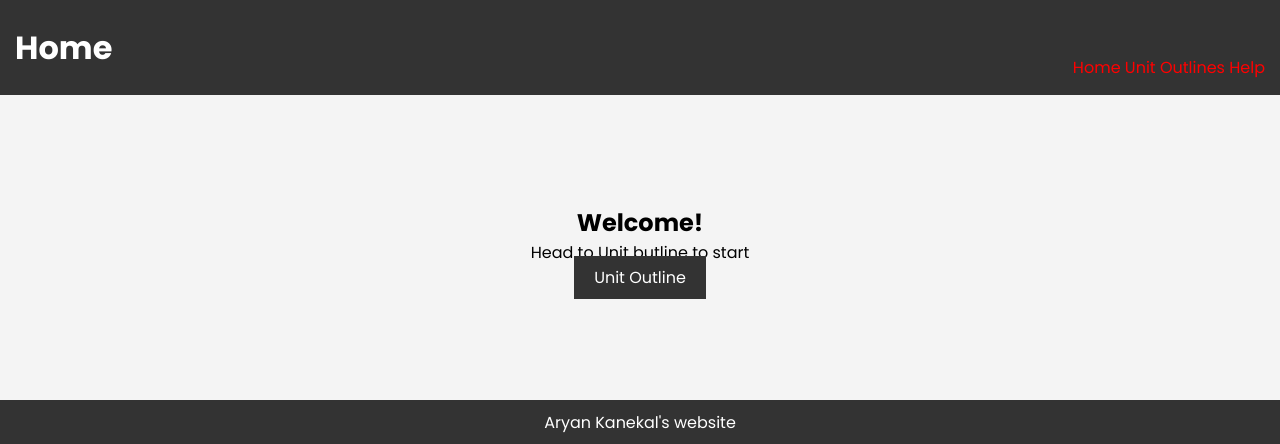
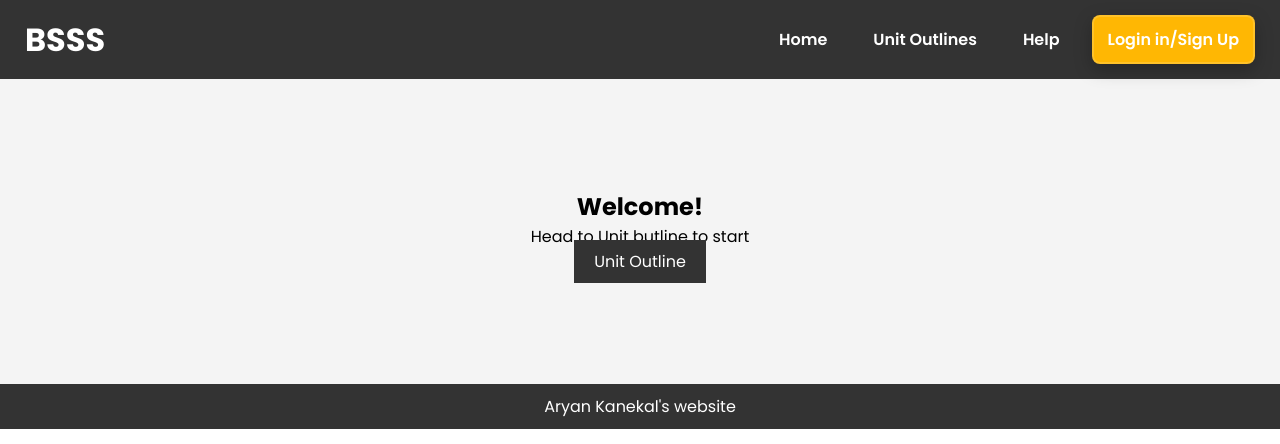
Before and after one commit to 8001688-cmyk/PracticeSchool2, a Django app: page /home/ in a window 1280 px wide. Shown: the top 444 px of the page. Run offline with Django 3.2, Linux system fonts and the light colour scheme.

Commit message:
changed home page more. and fixef the logout button.

```diff
--- a/PracticeSchool1/MyApp1/Static/Style.css
+++ b/PracticeSchool1/MyApp1/Static/Style.css
@@ -31,23 +31,61 @@ td {
 .home-header{
     background-color: #333;
     color: white;
-    padding: 15px;
+    padding: 15px 25px;
     display: flex;
     justify-content: space-between;
     align-items: center;
 }
 
 .home-nav{
-    color: white;
-    margin-left: 15px;
-    text-decoration: none;
-    padding: 20px;
+
+    display: flex;
+    gap: 18px;
+    align-items: center;
 
 
 }
 
-.nav-links{
-    padding: 20px;
+.home-nav a {
+    color: white;
+    text-decoration: none;
+    padding: 10px 14px;
+    border-radius: 8px;
+    font-weight: 600;
+    transition: background-color 0.2s ease, color 0.2s ease, transform 0.05s ease;
+}
+
+.home-nav a:hover{
+    background-color: #555;
+}
+
+.home-nav a:active{
+    transform: translateY(1px);
+}
+
+.home-header h1{
+    margin: 0;
+}
+
+.log-btn {
+    background: #ffb703;
+    color: #111;
+    font-weight: 800;
+    border-radius: 10px;
+    padding: 12px 18px;
+    box-shadow: 0 6px 18px rgba(0,0,0,0.25);
+    border: 2px solid rgba(255,255,255,0.15);
+}
+
+.log-btn:hover {
+        background: #ffb703;
+        color: #ffb703;
+        transform: translateY(-1px);
+}
+
+.log-btn:active {
+        transform: translateY(1px);
+        box-shadow: 0 3px 10px rgba(0,0,0,0.25);
 }
 
 .home-title {
--- a/PracticeSchool1/MyApp1/templates/MyApp1/home.html
+++ b/PracticeSchool1/MyApp1/templates/MyApp1/home.html
@@ -15,12 +15,15 @@
     <!----Navigation---->
 
     <header class="home-header">
-        <h1>Home</h1>
-        <nav class="nav">
-            <div class="nav-links"></div>
+        <h1>BSSS</h1>
+        <nav class="home-nav">
+
             <a href="#">Home</a>
             <a href="#">Unit Outlines</a>
             <a href="#">Help</a>
+
+            <a href="#"  class="log-btn">Login in/Sign Up</a>
+
         </nav>
     </header>
 
--- a/PracticeSchool1/MyApp1/templates/MyApp1/login.html
+++ b/PracticeSchool1/MyApp1/templates/MyApp1/login.html
@@ -14,6 +14,7 @@
         {% csrf_token %}
         {{form.as_p}}
         <button type="submit">Login</button>
+
     </form>
 
 
--- a/PracticeSchool1/PracticeSchool1/settings.py
+++ b/PracticeSchool1/PracticeSchool1/settings.py
@@ -115,4 +115,4 @@ STATIC_ROOT = posixpath.join(*(BASE_DIR.split(os.path.sep) + ['static']))
 
 
 LOGIN_REDIRECT_URL = 'index'
-LOGOUT_REDIRECT_URL = 'index'
+LOGOUT_REDIRECT_URL = "index"
--- a/PracticeSchool1/PracticeSchool1/urls.py
+++ b/PracticeSchool1/PracticeSchool1/urls.py
@@ -7,13 +7,15 @@ from django.contrib.auth import views as auth_views
 urlpatterns = [
     # Uncomment the next line to enable the admin:
    path('admin/', admin.site.urls),
+   re_path(r'^home$', MyApp1.views.home, name='home'),
    re_path(r'^$', MyApp1.views.index, name='index'),
-   re_path(r'^home$', MyApp1.views.index, name='home'),
+
    re_path(r'input', MyApp1.views.input_view, name='input'),
    path('delete/<int:teacher_id>/', MyApp1.views.delete_teacher, name='delete_teacher'), # delete teachers
    path('signup/', MyApp1.views.signup_view, name='signup'), #Signup Page
    path('login/', auth_views.LoginView.as_view(template_name='MyApp1/login.html'), name='login'),
-   path('logout/', auth_views.LogoutView.as_view(next_page='index'), name='logout'),
+path("logout/", auth_views.LogoutView.as_view(), name="logout"),
+
    path('home/', MyApp1.views.home, name='home'),
 
 
```
Also changed, not shown: PracticeSchool1/MyApp1/templates/MyApp1/index.html (+5 -2 lines), PracticeSchool1/db.sqlite3.
